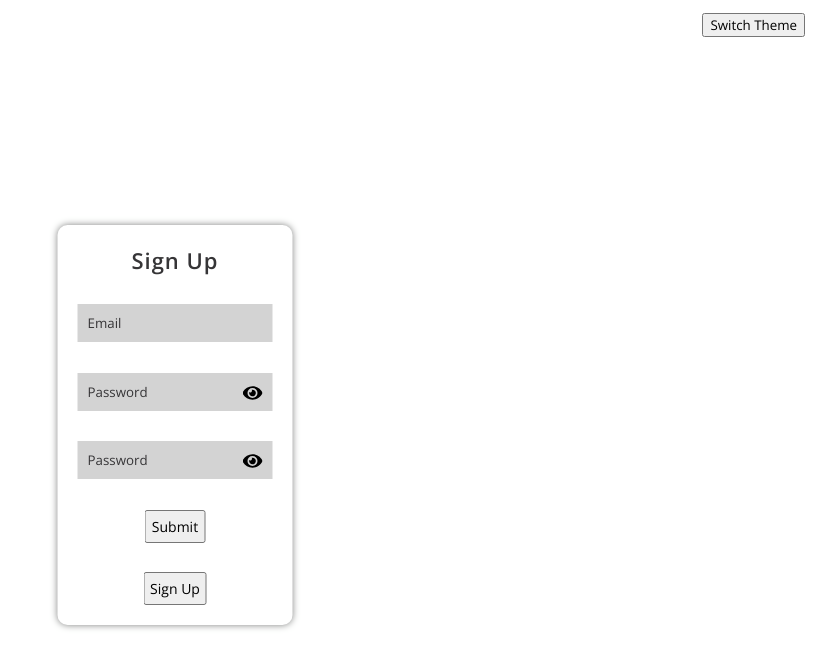
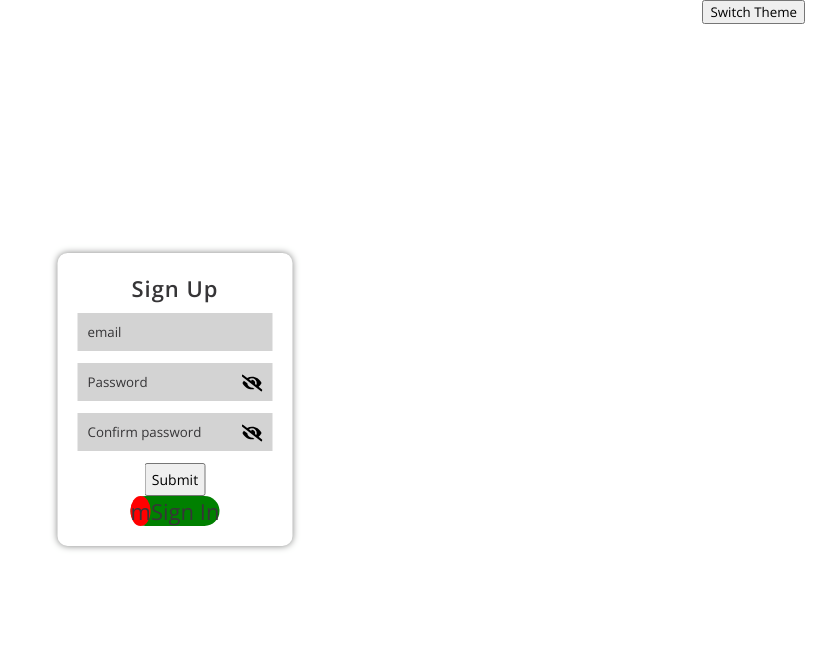
Before and after one commit to CVincent88/authentication, a React (Create React App) app: page / in a window 1280 px wide. Both pictures are taken after a click on the button "Sign Up". Shown: the top 668 px of the page, without its empty margins (465-1280 px from the left). Built offline with nearby package versions, Linux system fonts and the light colour scheme.

Commit message:
created input component for easy maintenance

```diff
--- a/src/App.js
+++ b/src/App.js
@@ -11,7 +11,7 @@ const Header = styled.div`
   display: flex;
   justify-content: flex-end;
   align-items: center;
-  height: 50px;
+  ${'' /* height: 50px; */}
   box-shadow: none;
   padding: 0 10px
 `;
@@ -25,6 +25,7 @@ const Container = styled.div`
   align-items: center;
   box-shadow: none;
   position: relative;
+  overflow-x: hidden;
 `;
 
 const Toggle = styled.button`
@@ -34,10 +35,11 @@ const Toggle = styled.button`
 `;
 
 const ModuleContainer = styled.div`
-  width: 50vw;
+  ${'' /* width: 50vw; */}
   display: flex;
   justify-content: center;
   align-items: center;
+  overflow: none;
 `;
 
 const Button = styled.button`
--- /dev/null
+++ b/src/Components/Input.js
@@ -0,0 +1,74 @@
+import { useState } from 'react'
+import styled from 'styled-components'
+
+import eye from '../images/eye-solid.svg'
+import eye_closed from '../images/eye-closed-solid.svg'
+
+const Container = styled.div`
+  display: flex;
+  flex-direction: column;
+  justify-content: space-around;
+  position: relative;
+  margin-top: 10px;
+`;
+
+const InputBox = styled.input`
+  padding: 10px;
+  border: none;
+  :focus{
+    outline: none;
+    & + .underline{
+      opacity: 1;
+      width: 100%;
+    }
+  }
+`;
+
+const Img = styled.img`
+  position: absolute;
+  right: 10px;
+  top: 50%;
+  transform: translateY(-50%);
+  cursor: pointer;
+`;
+
+const Underline = styled.span`
+  display: block;
+  height: 2px;
+  opacity: 0;
+  width: 0%;
+  transition: all .3s linear
+`;
+
+function Input({ originalType, placeholder, value, onChange }) {
+
+  const [isPasswordVisible, setIsPasswordVisible] = useState(false)
+  const [innerType, setInnerType] = useState(originalType)
+
+  const handlePasswordVisibility = () => {
+    if(innerType === 'text'){
+      setInnerType('password')
+    }else if(innerType === 'password'){
+      setInnerType('text')
+    }
+    setIsPasswordVisible(prevState => prevState = !prevState)
+  }
+
+  return(
+    <Container className="inputContainer">
+      <InputBox
+        type={innerType}
+        placeholder={placeholder}
+        autoComplete="off"
+        value={value}
+        onChange={(text) => onChange(text.target.value)}
+      />
+      <Underline className="underline"></Underline>
+      {originalType === 'password' &&
+        <Img onClick={() => handlePasswordVisibility()} src={isPasswordVisible ? eye : eye_closed} alt="Icon visible password"/>
+      }
+    </Container>
+  )
+}
+
+export default Input
--- a/src/Signin.js
+++ b/src/Signin.js
@@ -1,8 +1,7 @@
 import { useState } from 'react'
+import styled from 'styled-components'
+import Input from './Components/Input'
 
-import styled from 'styled-components'
-import eye from './images/eye-solid.svg'
-import eye_closed from './images/eye-closed-solid.svg'
 
 const Wrapper = styled.div`
   display: flex;
@@ -11,9 +10,6 @@ const Wrapper = styled.div`
   justify-content: space-between;
   border-radius: 10px;
   padding: 20px;
-  height: 50vh;
-  min-height: 250px;
-  max-height: 500px;
   transform: ${props => props.active ? 'translateX(50%)' : 'translateX(-200px)'};
   opacity: ${props => props.active ? '1' : '0'};
 `;
@@ -21,42 +17,6 @@ const Wrapper = styled.div`
 const Title = styled.span`
   font-weight: 600;
   letter-spacing: 1px;
-`;
-
-const InputContainer = styled.div`
-  display: flex;
-  flex-direction: column;
-  justify-content: space-around;
-  position: relative;
-  margin-top: 10px;
-`;
-
-const Input = styled.input`
-  padding: 10px;
-  border: none;
-  :focus{
-    outline: none;
-    & + .underline{
-      opacity: 1;
-      width: 100%;
-    }
-  }
-`;
-
-const Img = styled.img`
-  position: absolute;
-  right: 10px;
-  top: 50%;
-  transform: translateY(-50%);
-  cursor: pointer;
-`;
-
-const Underline = styled.span`
-  display: block;
-  height: 2px;
-  opacity: 0;
-  width: 0%;
-  transition: all .3s linear
 `;
 
 const Button = styled.button`
@@ -67,37 +27,26 @@ const Button = styled.button`
 
 function Signin({ active, handleConnectDisplayChange, handleOnSubmitSignin }) {
 
-  const [isPasswordVisible, setIsPasswordVisible] = useState(false)
-
   const [email, setEmail] = useState('')
   const [password, setPassword] = useState('')
-
-  const handlePasswordVisibility = () => {
-    setIsPasswordVisible(prevState => prevState = !prevState)
-  }
 
   return(
     <Wrapper className="form" active={active}>
       <Title>Sign In</Title>
-      <InputContainer className="inputContainer">
       <Input
-          type="text"
-          placeholder="Email"
+        originalType="text"
+        placeholder="email"
+        autoComplete="off"
         value={email}
-          onChange={(text) => setEmail(text.target.value)}
+        onChange={setEmail}
       />
-        <Underline className="underline"></Underline>
-      </InputContainer>
-      <InputContainer >
       <Input
-          type={isPasswordVisible ? "text" : "password"}
+        originalType="password"
         placeholder="Password"
+        autoComplete="off"
         value={password}
-          onChange={(text) => setPassword(text.target.value)}
+        onChange={setPassword}
       />
-        <Underline className="underline"></Underline>
-        <Img onClick={() => handlePasswordVisibility()} src={isPasswordVisible ? eye_closed : eye} alt="Logo view password"/>
-      </InputContainer>
       <Button
         onClick={() => handleOnSubmitSignin(email, password)}
         type="submit"
--- a/src/Signup.js
+++ b/src/Signup.js
@@ -1,8 +1,8 @@
 import { useState } from 'react'
 
 import styled from 'styled-components'
-import eye from './images/eye-solid.svg'
-import eye_closed from './images/eye-closed-solid.svg'
+
+import Input from './Components/Input'
 
 const Container = styled.div`
   display: flex;
@@ -11,9 +11,6 @@ const Container = styled.div`
   justify-content: space-between;
   border-radius: 10px;
   padding: 20px;
-  height: 50vh;
-  min-height: 250px;
-  max-height: 500px;
   transform: ${props => props.active ? 'translateX(-50%)' : 'translateX(200px)'};
   opacity: ${props => props.active ? '1' : '0'};
 `;
@@ -23,69 +20,64 @@ const Title = styled.span`
   letter-spacing: 1px;
 `;
 
-const InputContainer = styled.div`
-  display: flex;
-  flex-direction: column;
-  justify-content: space-around;
-  position: relative;
-  margin-top: 10px;
-`;
-
-const Input = styled.input`
-  padding: 10px;
-  border: none;
-  :focus{
-    outline: none;
-    & + .underline{
-      opacity: 1;
-      width: 100%;
-    }
-  }
-`;
-
-const Img = styled.img`
-  position: absolute;
-  right: 10px;
-  top: 50%;
-  transform: translateY(-50%);
-  cursor: pointer;
-`;
-
-const Underline = styled.span`
-  display: block;
-  height: 2px;
-  opacity: 0;
-  width: 0%;
-  transition: all .3s linear
-`;
-
 const Button = styled.button`
   margin-top: 10px;
   padding: 5px;
   font-size: 14px;
 `;
 
+const Arrow = styled.span`
+  postition: relative;
+  left: 2px;
+  border-radius: 50%;
+  background-color: red;
+`;
+
+const ButtonWrapper = styled.div`
+  display: flex;
+  justify-content: center;
+  align-items: center;
+  border-radius: 20px 20px;
+  position: relative;
+  background-color: green;
+`;
+
+const ButtonText = styled.p`
+  font-size: 16;
+  margin: 0;
+`;
+
 function Signup({ active, handleConnectDisplayChange, handleOnSubmitSignup }) {
-
-  const [isPassword1Visible, setIsPassword1Visible] = useState(false)
-  const [isPassword2Visible, setIsPassword2Visible] = useState(false)
 
   const [email, setEmail] = useState('')
   const [password1, setPassword1] = useState('')
   const [password2, setPassword2] = useState('')
 
-  const handlePasswordVisibility = (password) => {
-    if(password === 1){
-      setIsPassword1Visible(prevState => prevState = !prevState)
-    }else{
-      setIsPassword2Visible(prevState => prevState = !prevState)
-    }
-  }
-
   return(
     <Container className="form" active={active}>
       <Title>Sign Up</Title>
-      <InputContainer className="inputContainer">
+        <Input
+          originalType="text"
+          placeholder="email"
+          autoComplete="off"
+          value={email}
+          onChange={setEmail}
+        />
+        <Input
+          originalType="password"
+          placeholder="Password"
+          autoComplete="off"
+          value={password1}
+          onChange={setPassword1}
+        />
+        <Input
+          originalType="password"
+          placeholder="Confirm password"
+          autoComplete="off"
+          value={password2}
+          onChange={setPassword2}
+        />
+      {/* <InputContainer className="inputContainer">
         <Input
           type="text"
           placeholder="Email"
@@ -116,11 +108,12 @@ function Signup({ active, handleConnectDisplayChange, handleOnSubmitSignup }) {
         />
         <Underline className="underline"></Underline>
         <Img onClick={() => handlePasswordVisibility(2)} src={isPassword2Visible ? eye_closed : eye} alt="Logo view password"/>
-      </InputContainer>
+      </InputContainer> */}
       <Button onClick={() => handleOnSubmitSignup(email, password1, password2)} type="submit">Submit</Button>
-      <Button onClick={() => handleConnectDisplayChange()}>
-        Sign Up
-      </Button>
+      <ButtonWrapper onClick={() => handleConnectDisplayChange()}>
+        <Arrow>m</Arrow>
+        <ButtonText>Sign In</ButtonText>
+      </ButtonWrapper>
     </Container>
   )
 }
```
Also changed, not shown: src/index.css (line endings or trailing spaces), 1 other file (tests, documents, lock files or other folders). Lines whose indentation alone changed are shown as unchanged.
